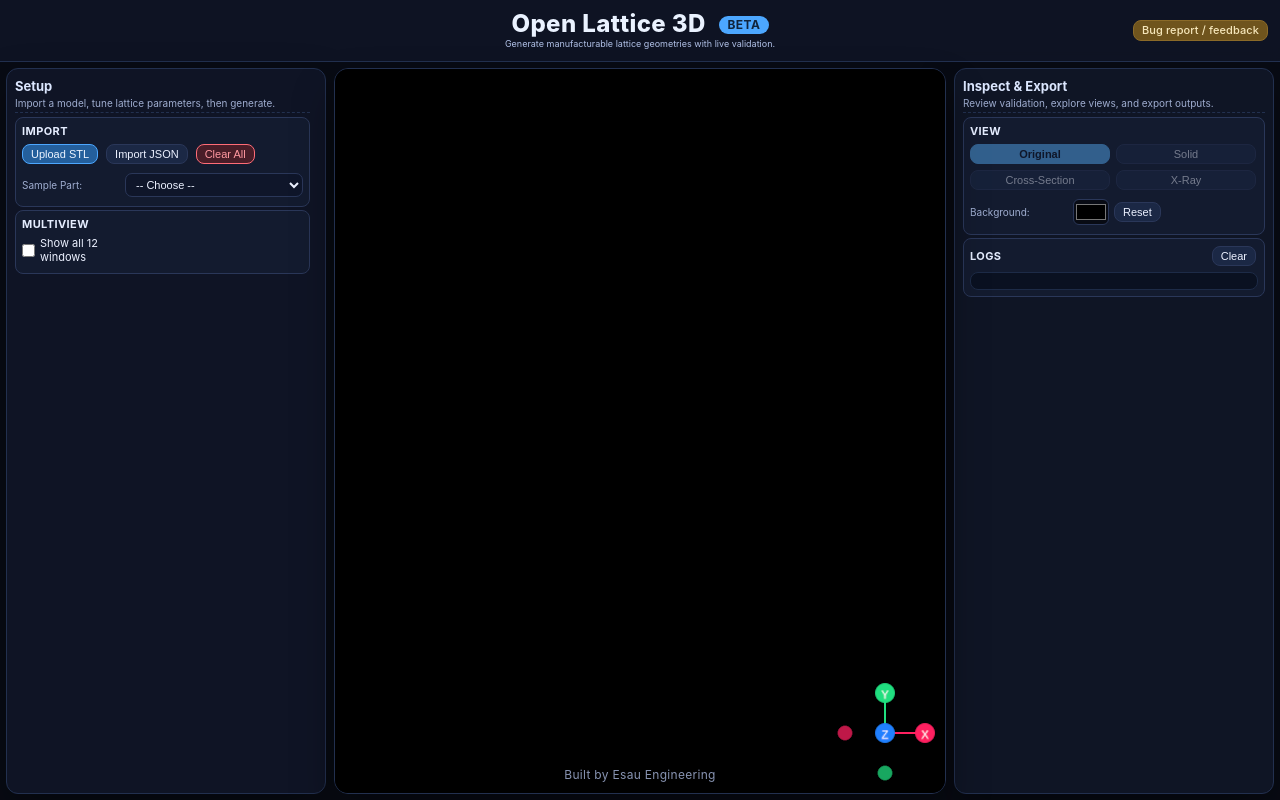
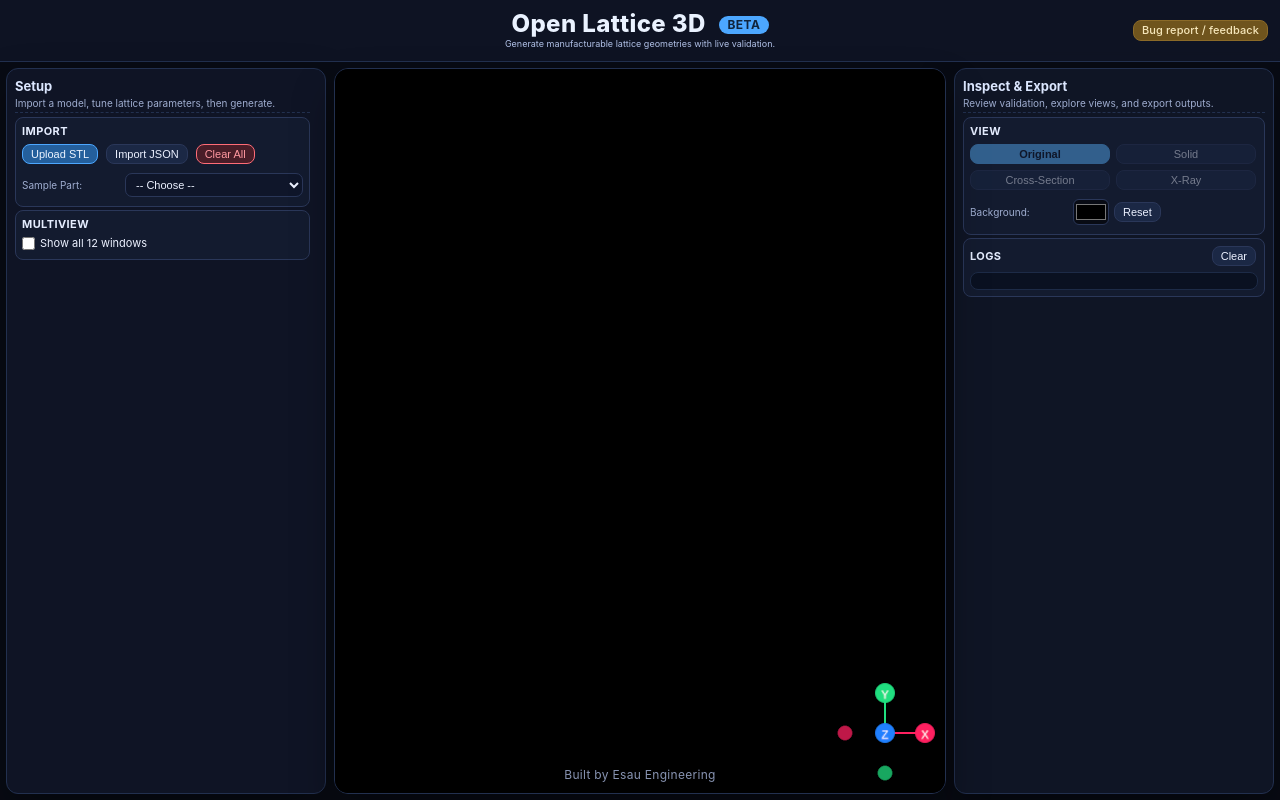
Before and after one commit to esaueng/OpenLattice3D, a React (Vite) app: page / in a window 1280 px wide. Built offline with nearby package versions, Linux system fonts and the light colour scheme.

Commit message:
Keep multiview toggle label on one line when space allows

```diff
--- a/src/App.css
+++ b/src/App.css
@@ -397,6 +397,16 @@ html, body, #root {
   color: var(--text);
   white-space: normal;
   font-size: 12px;
+}
+
+.multiview-toggle-row {
+  align-items: center;
+}
+
+.multiview-toggle-label {
+  width: auto !important;
+  max-width: 100%;
+  white-space: nowrap;
 }
 
 /* Info blocks */
@@ -893,6 +903,10 @@ html, body, #root {
     min-height: 280px;
     max-height: 44vh;
   }
+
+  .multiview-toggle-label {
+    white-space: normal;
+  }
 }
 
 
--- a/src/components/LeftPanel.tsx
+++ b/src/components/LeftPanel.tsx
@@ -265,8 +265,8 @@ export function LeftPanel() {
 
       <section className="panel-section">
         <h3>Multiview</h3>
-        <div className="row checkbox-row">
-          <label>
+        <div className="row checkbox-row multiview-toggle-row">
+          <label className="multiview-toggle-label">
             <input
               type="checkbox"
               title="Show all 12 lattice viewers in a tiled multiview layout for the current model."
```
